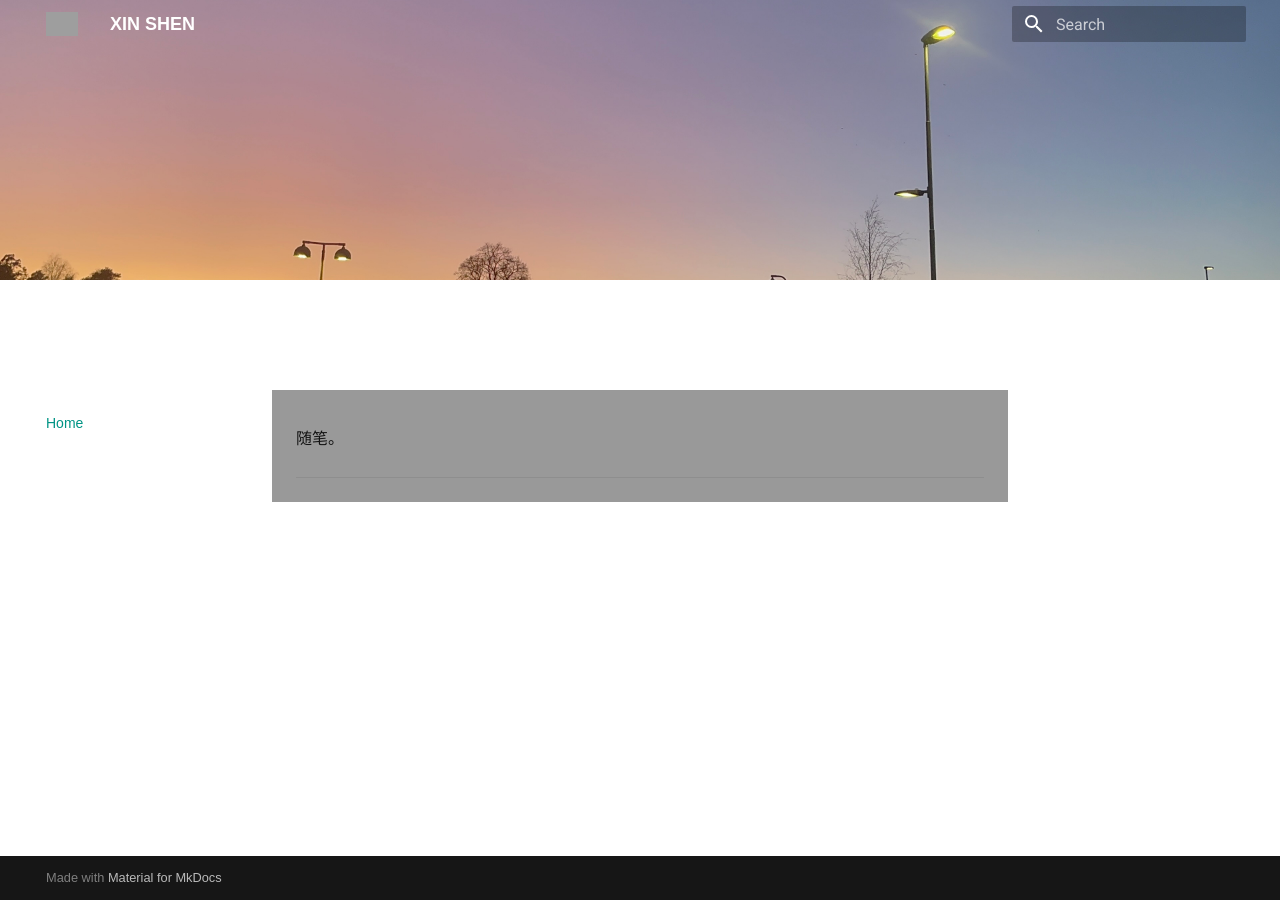
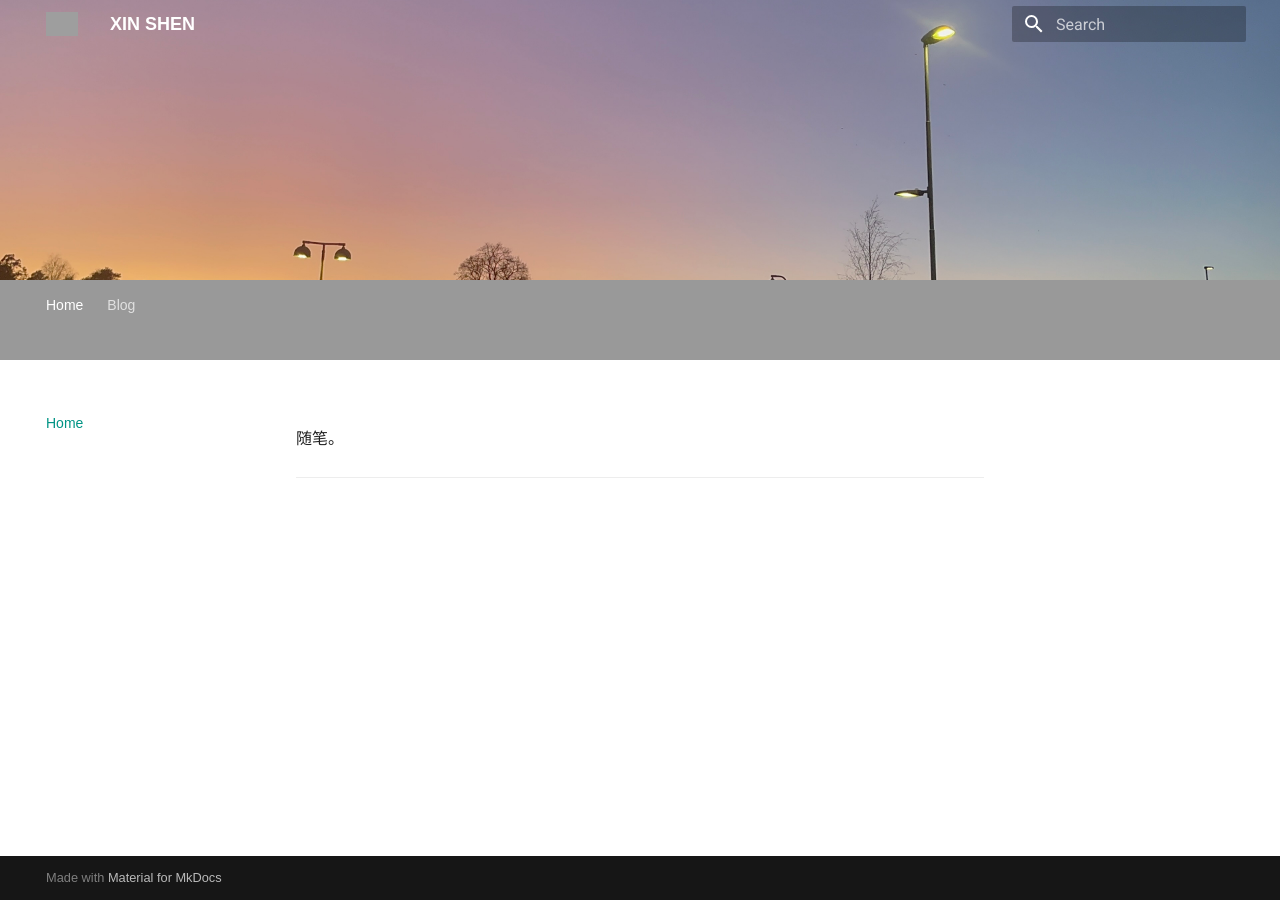
Before and after one commit to XINS3/WebXS, an MkDocs documentation site: the page built from docs/index.md, in a window 1280 px wide. Built offline with MkDocs 1.6.1 and Material for MkDocs 9.7.7, drawn with Linux system fonts in a browser that asks for light colours; grey boxes are pictures that could not be loaded.

Commit message:
Update custom.css

```diff
--- a/docs/stylesheets/custom.css
+++ b/docs/stylesheets/custom.css
@@ -36,6 +36,7 @@
 .md-tabs {
     height: 80px; /* 控制导航栏本身高度 */
     align-items: center;
+    background-color: rgba(0, 0, 0, 0.4);
 }
 
 /* 调整导航菜单项垂直居中 */
@@ -52,7 +53,8 @@
     background: transparent;
 }
 .md-content {
-    background-color: rgba(0, 0, 0, 0.4);
+
+    background: transparent;
 }
 
 /* 隐藏默认的页面大标题 */
```
